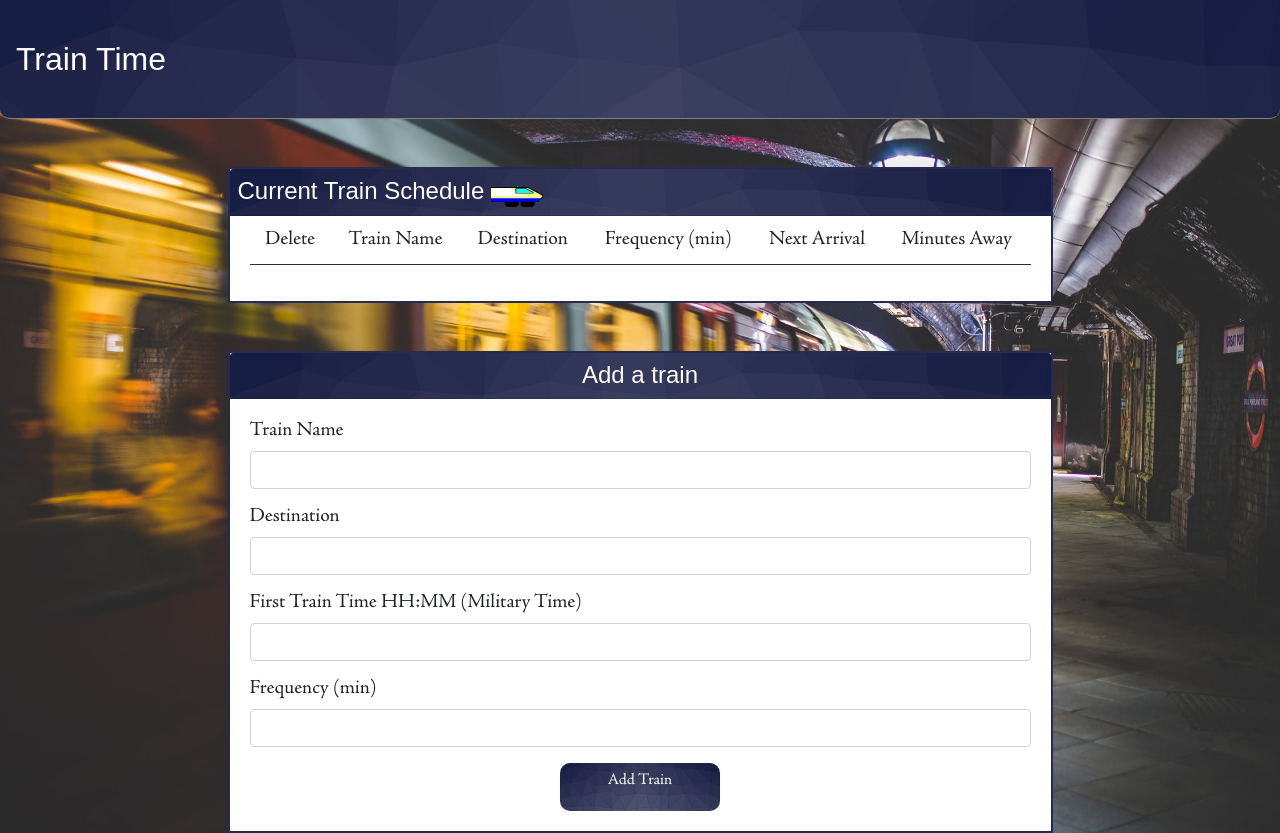
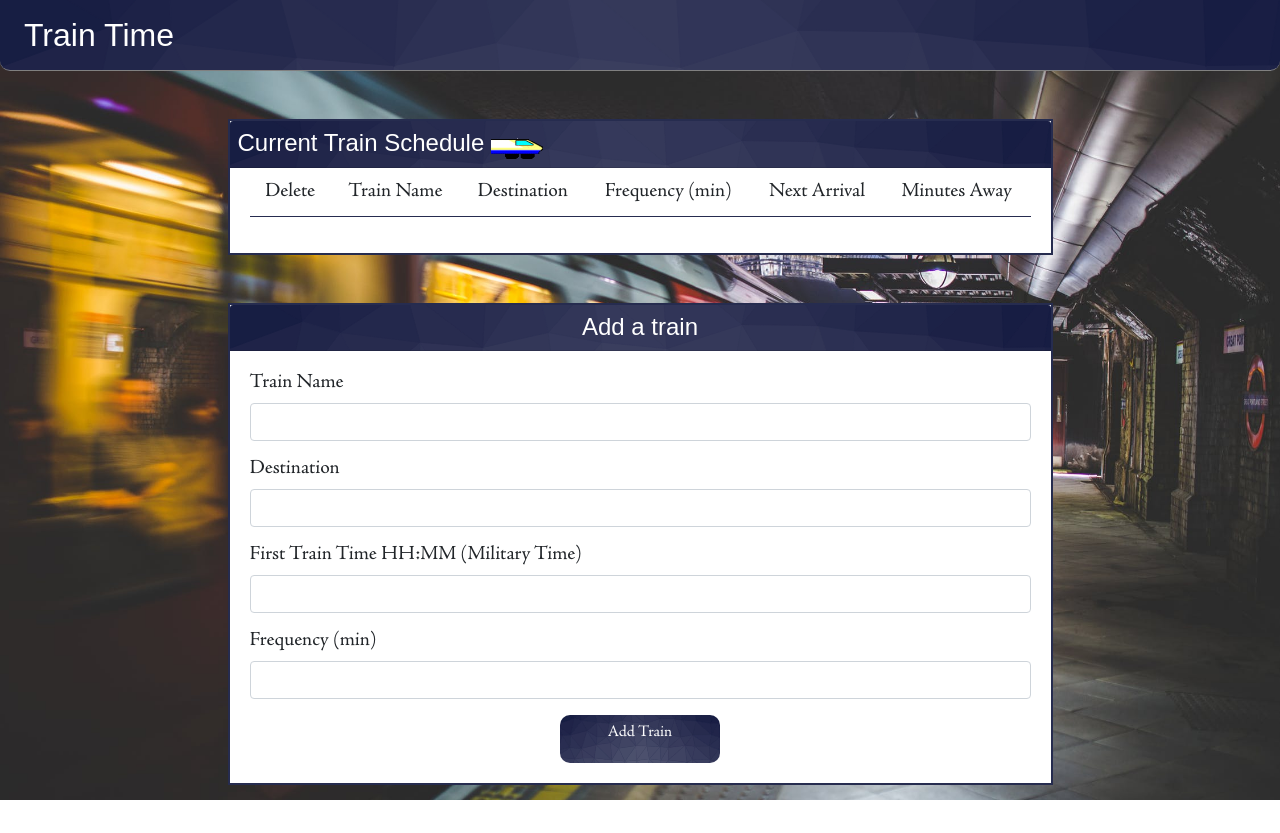
Before and after one commit to AshleyFeijoo/TrainScheduler, a plain HTML site: page index.html in a window 1280 px wide. After the commit the page ends 800 px from the top, so only its background shows below. Drawn offline with nearby package versions, Linux system fonts and the light colour scheme; no server answers; a web font is replaced by a local one.

Commit message:
final changes

```diff
--- a/assets/css/style.css
+++ b/assets/css/style.css
@@ -94,5 +94,5 @@ body{
 
 h1{
     margin: auto 0 auto 0;
-    padding: 1em 1em 1em 0
+    font-size: 2em;
 }
--- a/index.html
+++ b/index.html
@@ -33,8 +33,7 @@
 </head>
 <body class="AJenson">
     <div class= "mx-auto navbar text-center">
-        <h1 class=" text-left">Train Time</h1>
-
+        <h1 class="p-2 text-left">Train Time</h1>
     </div>
     <div class="container">
         <div class="row d-flex flex-column justify-content-center ">
```
